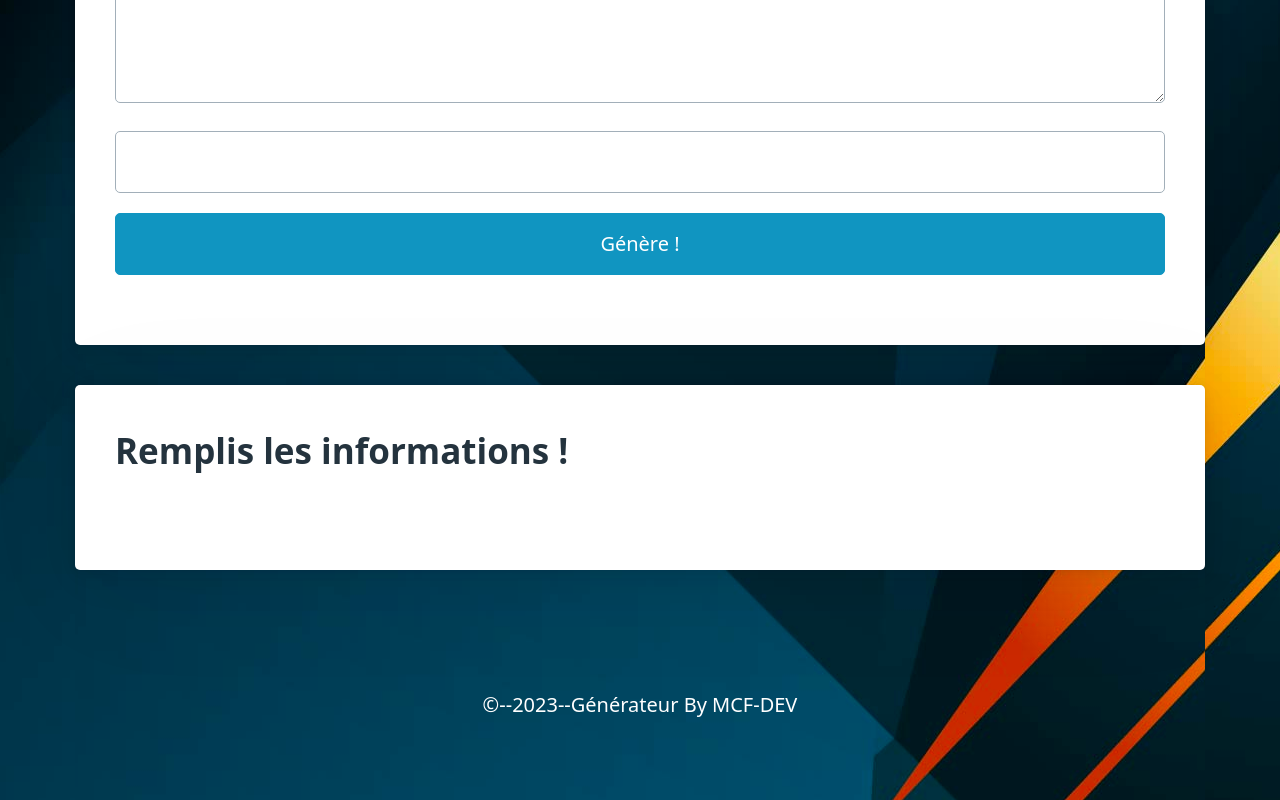
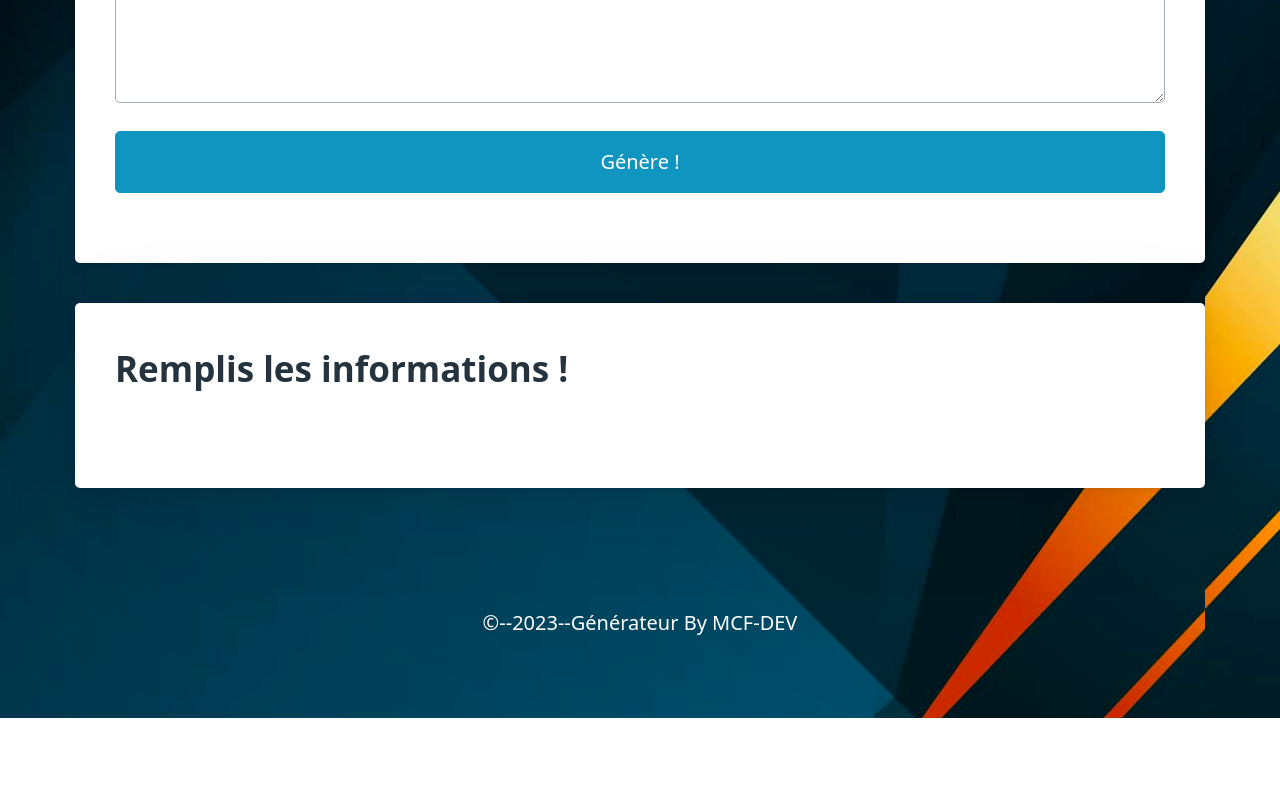
Before and after one commit to KrisCryptoSavoie/generateur-de-post, a website built with Vite: page index.html in a window 1280 px wide. Shown: the part 772-1572 px from the top of the page. After the commit the page ends 1490 px from the top, so only its background shows below. Built offline with nearby package versions, Linux system fonts and the light colour scheme.

Commit message:
Update index.html

```diff
--- a/index.html
+++ b/index.html
@@ -36,13 +36,7 @@
           <option value="ce post">Post</option>
           <option value="ce mail">Mail</option>
 
-          <textarea rows="10" cols="50">"Coller ici le texte"</textarea>
-
-          <input
-          type="text"
-          id="post"
-
-        />
+          <textarea id="post" rows="10" cols="50">"Coller ici le texte"</textarea>
 
 
         <button>Génère !</button>
```
